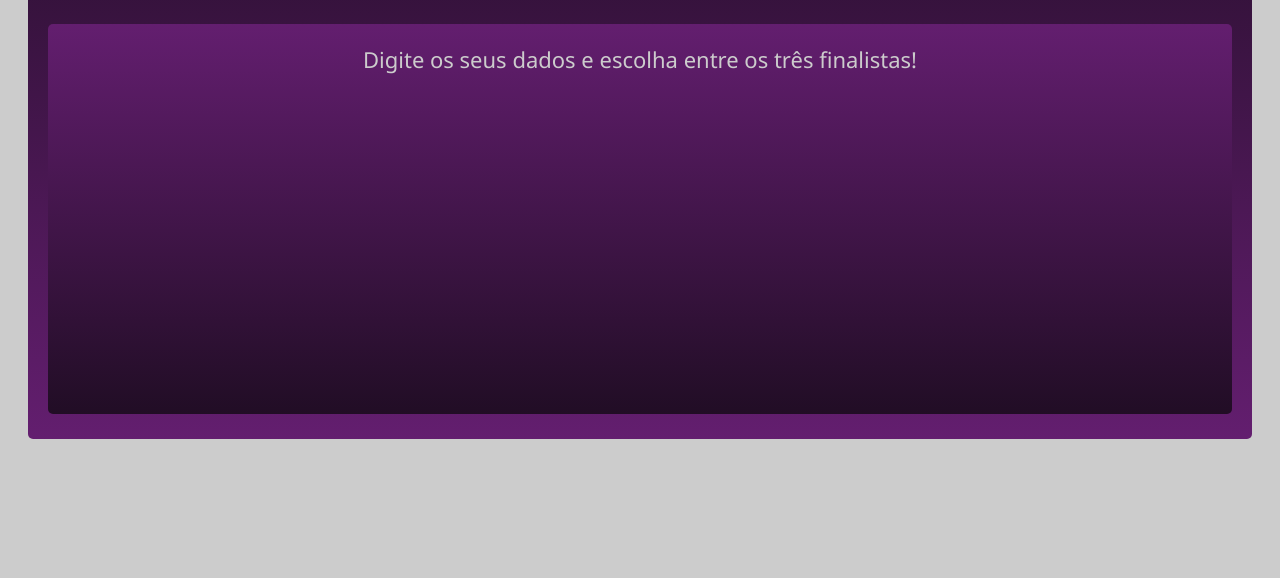
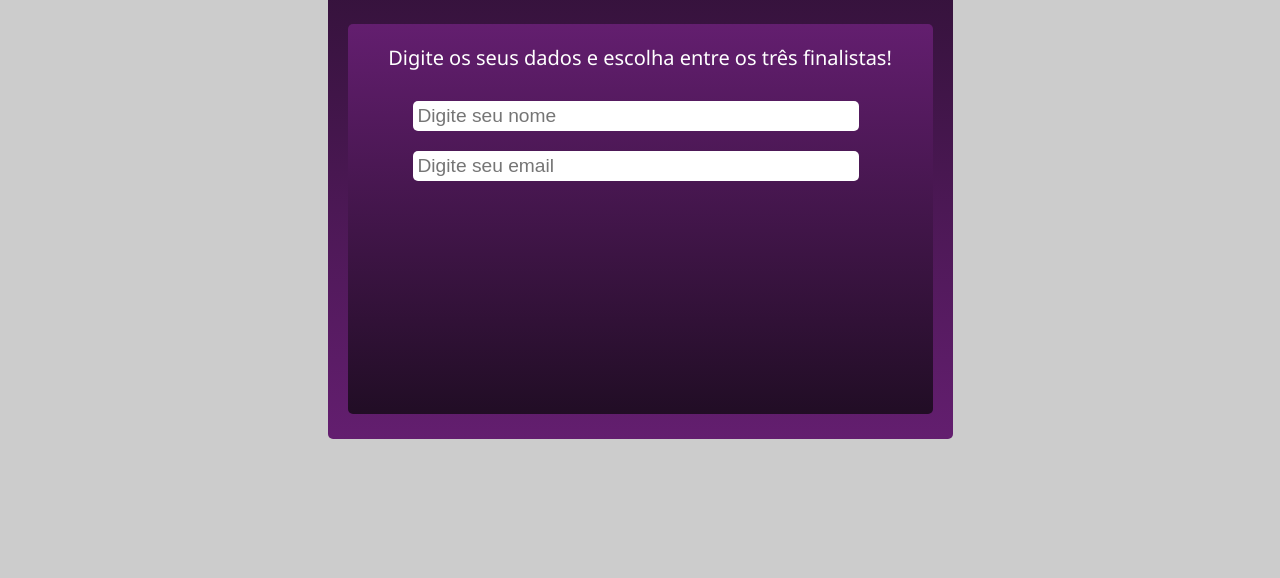
Before and after one commit to aluizams/projeto-02, a plain HTML site: page index.html in a window 1280 px wide. Shown: the part 222-800 px from the top of the page. Drawn offline with Linux system fonts and the light colour scheme.

Commit message:
closes #4 - input e ajustes

```diff
--- a/index.html
+++ b/index.html
@@ -10,39 +10,57 @@
 
     body {
         background-color: #CCCCCC;
-        padding-left: 20px;
-        padding-right: 20px;
-
+        font-family: 'Segoe UI', Tahoma, Geneva, Verdana, sans-serif;
+        color: #CCCCCC;
     }
 
     span{
         font-weight: 500;
     }
 
+    input{
+        width: 80%;
+        height: 20px;
+        padding: 5px;
+        font-size: 1.2rem;
+        border-radius: 5px;
+        border: 0;
+        margin: 10px;
+        margin-left: 45px;
+
+    }
+
+    input:focus {
+       outline: none;
+       box-shadow: #631E6F;
+    }
+
     .flex-container {
         margin: auto;
         background-color: #210D25;
         background-image: linear-gradient(#210d25, #631E6F);
-
+        width: 625px;
         display: flex;
         flex-direction: column;
         border-radius: 5px;
+
     }
 
     .header{
         padding: 20px;
         padding-left: 10px;
         text-align: center;
-        width: 600px;
+
         color: #F9C723;
         font-size: 28px;
-        font-family: 'Segoe UI', Tahoma, Geneva, Verdana, sans-serif;
+
         font-weight: 500;
 
     }
 
     .col{
         padding: 20px;
+
         height: 350px;
         background-color: #631E6F;
         background-image: linear-gradient(#631e6f, #210d25);
@@ -50,11 +68,16 @@
         margin-right: 20px;
         margin-bottom: 25px;
         border-radius: 5px;
+
+
+    }
+
+    .title-02{
         text-align: center;
-        color: #CCCCCC;
-        font-size: 22px;
-        font-family: 'Segoe UI', Tahoma, Geneva, Verdana, sans-serif;
+        color: #fff;
+        font-size: 20px;
         font-weight: 500;
+        padding-bottom: 20px;
     }
 
     .header-subtitle{
@@ -96,10 +119,16 @@
             No final da enquete vamos sortear um <span>brinde</span> entre os participantes.
         </div>
         </div>
-
-            <div class="col">
+        <div class="col">
+            <div class="title-02">
                 Digite os seus dados e escolha entre os três finalistas!
             </div>
+
+            <input type="text" placeholder="Digite seu nome"/>
+            <input type="email" placeholder="Digite seu email"/>
+
+         </div>
+
         </div>
     </div>
 </body>
```
